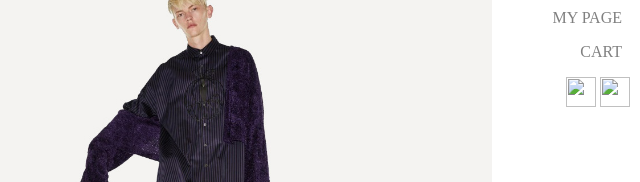
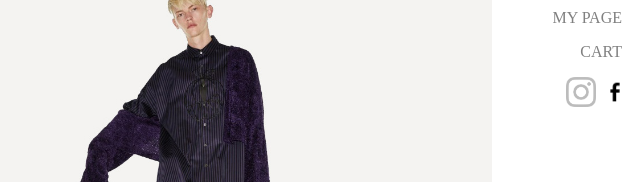
Before and after one commit to AhnHEYJI/mini_prj1, a plain HTML site: page index.html in a window 1280 px wide. Shown: the part 137-319 px from the top of the page, 640-1280 px from the left. Drawn offline with Linux system fonts and the light colour scheme; the site is published under a folder, as on GitHub Pages, so addresses that start at the root find nothing; a script that the page names is missing.

Commit message:
Add files via upload

```diff
--- a/index.html
+++ b/index.html
@@ -302,8 +302,8 @@
         <p><a href="#">JOIN</a></p>
         <p><a href="#">MY PAGE</a></p>
         <p><a href="#">CART</a></p>
-        <img src="/img/i.png" width="30" height="30">
-        <img src="/img/f.png" width="30" height="30">
+        <img src="./img/i.png" width="30" height="30">
+        <img src="./img/f.png" width="30" height="30">
     </aside>
     <footer>
    <p>Copyright © 크랩 All rights reserved.DESIGNED BY. MOMOI</p>
```
